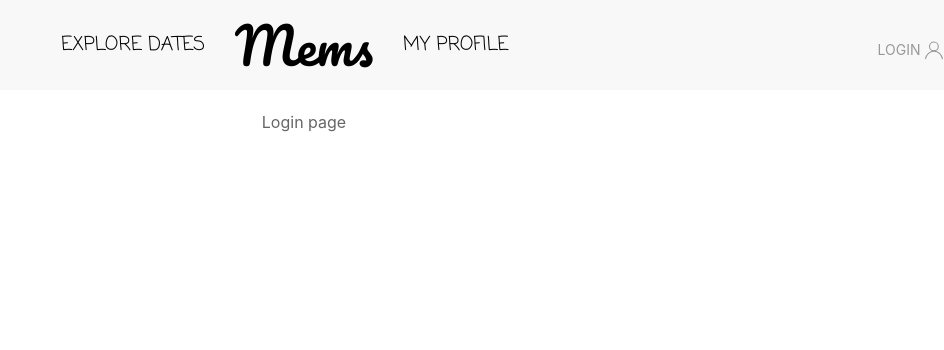
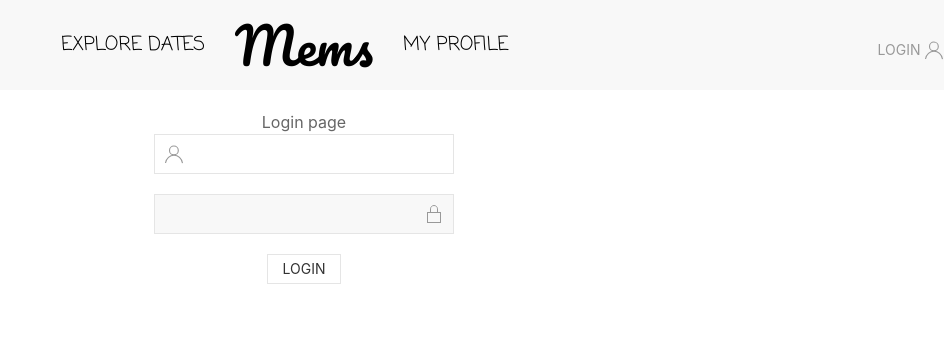
Before and after one commit to laurenbaldino/mems, a Flask app: page /login in a window 1280 px wide. Shown: the top 350 px of the page, without its empty margins (336-1280 px from the left). Run offline with Flask 2, Linux system fonts and the light colour scheme; some libraries are stand-ins or nearby versions.

Commit message:
Added login.

```diff
--- a/app.py
+++ b/app.py
@@ -1,6 +1,6 @@
 import os
 
-from flask import Flask, render_template
+from flask import Flask, render_template, request
 from flask_sqlalchemy import SQLAlchemy
 from sqlalchemy import Column, Integer, String
 
@@ -25,6 +25,15 @@ def explore():
 def login():
     return render_template('login.html')
 
+@app.route('/handle_login', methods=['POST'])
+def handle_login():
+    from models.User import User
+
+    username = request.form['username_input']
+    user = User.query.filter_by(email = username).first()
+    if user:
+        return "Logged in"
+    return "username invalid"
 
 @app.route('/profile')
 def profile():
--- a/templates/login.html
+++ b/templates/login.html
@@ -2,5 +2,36 @@
 
 <div class="uk-flex uk-flex-middle uk-flex-column">
     Login page
+    <form action="handle_login" method="POST">
+        <div class="uk-margin">
+            <div class="uk-inline">
+                <span class="uk-form-icon" uk-icon="icon: user"></span>
+                <input class="uk-input" type="text" name="username_input">
+            </div>
+        </div>
+
+        <div class="uk-margin">
+            <div class="uk-inline">
+                <span class="uk-form-icon uk-form-icon-flip" uk-icon="icon: lock"></span>
+                <input class="uk-input" type="text" disabled>
+            </div>
+        </div>
+        <div class="uk-flex uk-flex-middle uk-flex-column">
+            <button class="uk-button uk-button-default uk-button-small" type="submit">Login</button>
+        </div>
+    </form>
+
+
+
+
+
+
+
+
+
+
+
+
+
 </div>
 {% endblock %}
```
